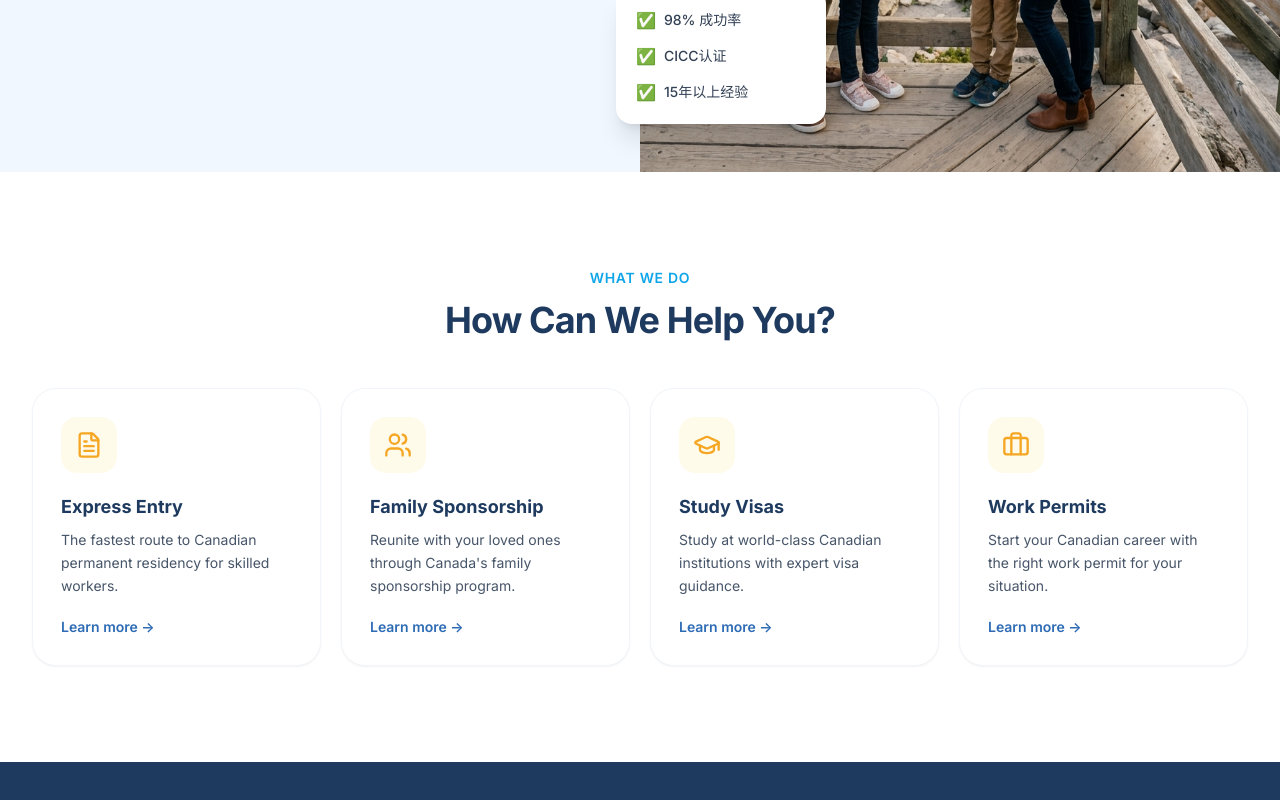
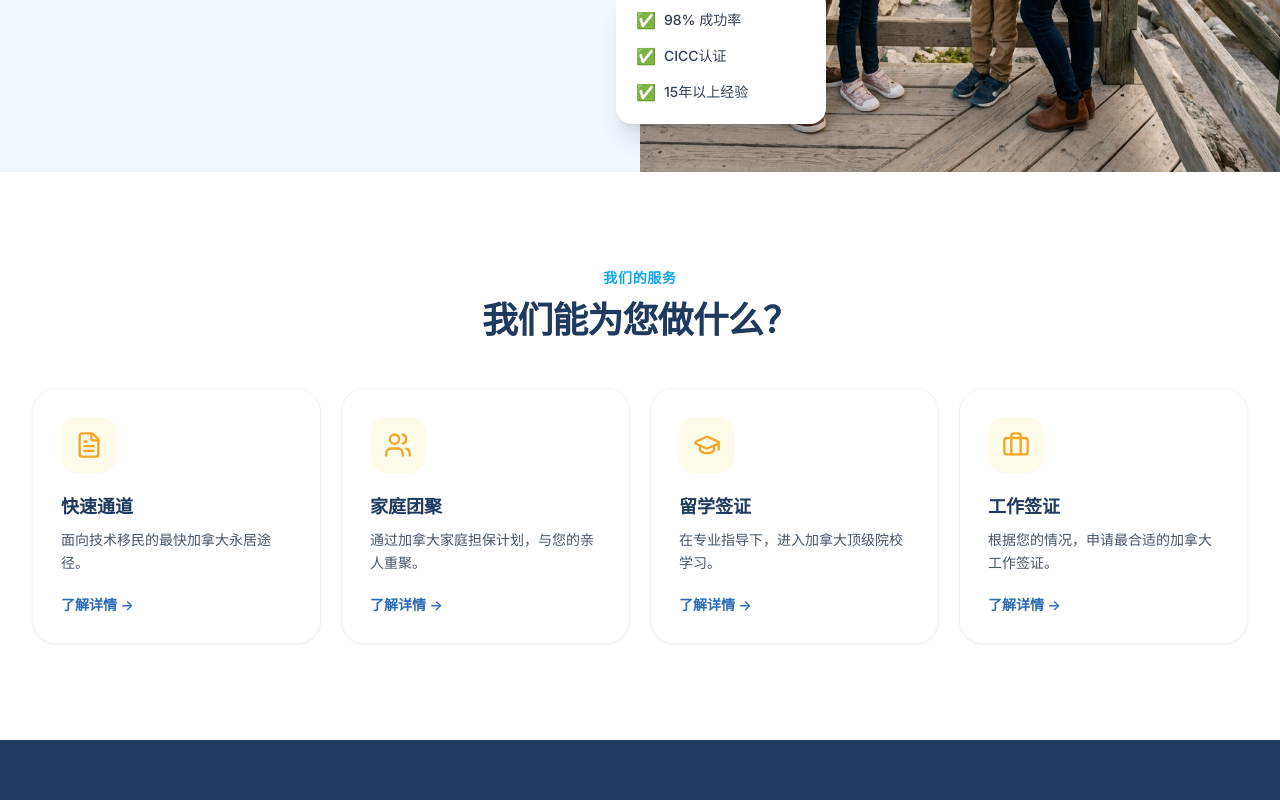
Before and after one commit to luoxiaobin/awcanada-new, a React (Vite) app: page / in a window 1280 px wide. Shown: the part 628-1428 px from the top of the page. Built offline with nearby package versions, Linux system fonts and the light colour scheme.

Commit message:
feat: translate ServicesGrid component

```diff
--- a/src/components/ServicesGrid.tsx
+++ b/src/components/ServicesGrid.tsx
@@ -1,46 +1,54 @@
-import React from 'react';
+import { type FC } from 'react';
 import { FileText, Users, GraduationCap, Briefcase } from 'lucide-react';
+import { useLang } from '../contexts/LanguageContext';
 
-const services = [
-  {
-    Icon: FileText,
-    title: 'Express Entry',
-    description: 'The fastest route to Canadian permanent residency for skilled workers.',
+const icons = [FileText, Users, GraduationCap, Briefcase];
+
+const t = {
+  zh: {
+    sectionLabel: '我们的服务',
+    heading: '我们能为您做什么？',
+    services: [
+      { title: '快速通道', description: '面向技术移民的最快加拿大永居途径。', learnMore: '了解详情 →' },
+      { title: '家庭团聚', description: '通过加拿大家庭担保计划，与您的亲人重聚。', learnMore: '了解详情 →' },
+      { title: '留学签证', description: '在专业指导下，进入加拿大顶级院校学习。', learnMore: '了解详情 →' },
+      { title: '工作签证', description: '根据您的情况，申请最合适的加拿大工作签证。', learnMore: '了解详情 →' },
+    ],
   },
-  {
-    Icon: Users,
-    title: 'Family Sponsorship',
-    description: "Reunite with your loved ones through Canada's family sponsorship program.",
+  en: {
+    sectionLabel: 'What We Do',
+    heading: 'How Can We Help You?',
+    services: [
+      { title: 'Express Entry', description: 'The fastest route to Canadian permanent residency for skilled workers.', learnMore: 'Learn more →' },
+      { title: 'Family Sponsorship', description: "Reunite with your loved ones through Canada's family sponsorship program.", learnMore: 'Learn more →' },
+      { title: 'Study Visas', description: 'Study at world-class Canadian institutions with expert visa guidance.', learnMore: 'Learn more →' },
+      { title: 'Work Permits', description: 'Start your Canadian career with the right work permit for your situation.', learnMore: 'Learn more →' },
+    ],
   },
-  {
-    Icon: GraduationCap,
-    title: 'Study Visas',
-    description: 'Study at world-class Canadian institutions with expert visa guidance.',
-  },
-  {
-    Icon: Briefcase,
-    title: 'Work Permits',
-    description: 'Start your Canadian career with the right work permit for your situation.',
-  },
-];
+};
 
-const ServicesGrid: React.FC = () => {
+const ServicesGrid: FC = () => {
+  const { lang } = useLang();
+  const tx = t[lang];
+
   return (
     <section className="py-24 bg-white" id="services">
       <div className="max-w-7xl mx-auto px-4 sm:px-6 lg:px-8">
         {/* Section header */}
         <div className="text-center mb-12">
           <p className="text-brand-sky text-sm font-semibold uppercase tracking-wider mb-3">
-            What We Do
+            {tx.sectionLabel}
           </p>
           <h2 className="text-3xl sm:text-4xl font-bold tracking-tight text-brand-navy">
-            How Can We Help You?
+            {tx.heading}
           </h2>
         </div>
 
         {/* Cards: horizontal scroll on mobile, 4-col grid on desktop */}
         <div className="flex gap-5 overflow-x-auto snap-x snap-mandatory scrollbar-hide pb-4 lg:grid lg:grid-cols-4 lg:overflow-visible lg:pb-0">
-          {services.map(({ Icon, title, description }) => (
+          {tx.services.map(({ title, description, learnMore }, i) => {
+            const Icon = icons[i];
+            return (
               <div
                 key={title}
                 className="snap-start flex-shrink-0 w-72 lg:w-auto bg-white rounded-3xl border border-slate-100 shadow-sm hover:shadow-md transition-all duration-200 p-7 flex flex-col"
@@ -54,10 +62,11 @@ const ServicesGrid: React.FC = () => {
                   href="#contact"
                   className="mt-5 text-sm font-semibold text-brand-blue hover:text-brand-navy transition-colors duration-200 inline-flex items-center gap-1"
                 >
-                Learn more →
+                  {learnMore}
                 </a>
               </div>
-          ))}
+            );
+          })}
         </div>
       </div>
     </section>
```
Lines whose indentation alone changed are shown as unchanged.
